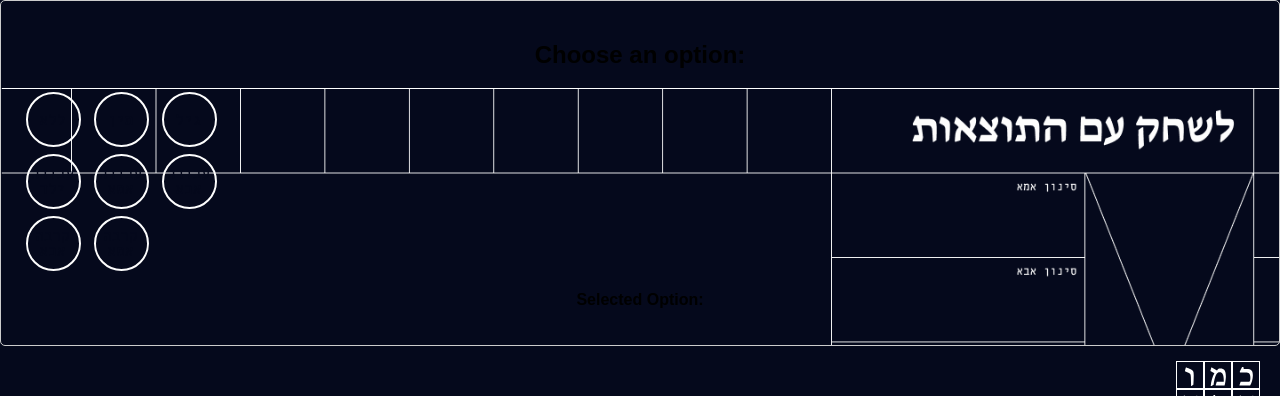
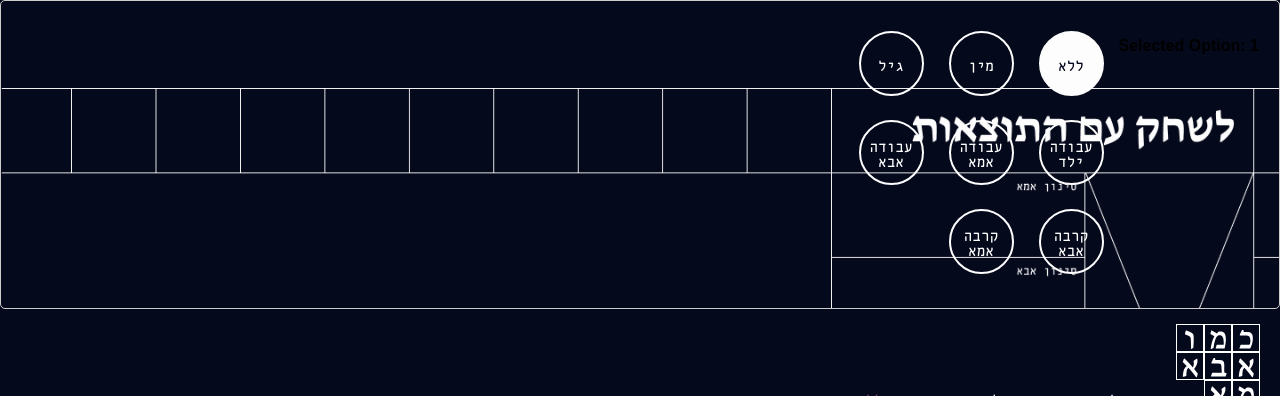
Before and after one commit to mineihadar/indexApp, a React (Create React App) app: page / in a window 1280 px wide. Shown: the top 396 px of the page. Built offline with nearby package versions, Linux system fonts and the light colour scheme; the HTML template or start-up script is replaced by a standard one.

Commit message:
add: radio button with values

```diff
--- a/src/App.js
+++ b/src/App.js
@@ -13,11 +13,14 @@ function App() {
   };
   const [sameMom, setSameMom] = useState(filter.none);
   const [sameDad, setSameDad] = useState(filter.none);
-
+  const [selectedCluster, setSelectedCluster] = useState(1);
   return (
     <div className='App'>
       <div className='background-image'>
-        <RadioButton />
+        <RadioButton
+          selectedOption={selectedCluster}
+          setSelectedOption={setSelectedCluster}
+        />
         <Menu />
         <div style={{ display: "flex", marginLeft: "30px" }}>
           <Dropdown parent={"Mom"} setSameVar={setSameMom} filter={filter} />
@@ -25,7 +28,11 @@ function App() {
           <p>{sameDad}</p>
           <p>{sameMom}</p>
         </div>
-        <SketchGraph dad_score={sameDad} mom_score={sameMom} />
+        <SketchGraph
+          dad_score={sameDad}
+          mom_score={sameMom}
+          order_val={selectedCluster}
+        />
       </div>
     </div>
   );
--- a/src/components/RadioButton.js
+++ b/src/components/RadioButton.js
@@ -1,8 +1,14 @@
 import React, { useState } from "react";
 import "./radiobutton.css";
-const RadioButton = ({ name, id, value, checked, text }) => {
-  const [selectedOption, setSelectedOption] = useState(null);
-
+const RadioButton = ({
+  name,
+  id,
+  value,
+  checked,
+  text,
+  selectedOption,
+  setSelectedOption,
+}) => {
   const options = {
     1: {
       value: "None",
@@ -43,7 +49,6 @@ const RadioButton = ({ name, id, value, checked, text }) => {
   };
   return (
     <div className='eight-option-radio'>
-      <h2>Choose an option:</h2>
       <div className='options-container'>
         <div className='option-row'>
           {[1, 2, 3].map((option) => (
@@ -55,7 +60,9 @@ const RadioButton = ({ name, id, value, checked, text }) => {
                 onChange={() => handleOptionChange(option)}
                 className='option-radio'
               />
-              <span className='option-text'> {options[option]["heb"]}</span>
+              <span className='option-text' checked={selectedOption === option}>
+                {options[option]["heb"]}
+              </span>
             </label>
           ))}
         </div>
--- a/src/components/radiobutton.css
+++ b/src/components/radiobutton.css
@@ -3,6 +3,8 @@
   border: 1px solid #ccc;
   padding: 20px;
   border-radius: 5px;
+  display: flex;
+  justify-content: flex-end;
 }
 
 .options-container {
@@ -12,6 +14,7 @@
 
 .option-row {
   display: flex;
+  flex-direction: row-reverse;
 }
 
 .option-radio {
@@ -20,8 +23,9 @@
   -webkit-appearance: none;
   -moz-appearance: none;
   /* Create a custom radio button */
-  width: 55px;
-  height: 55px;
+  width: 65px;
+  height: 65px;
+  margin: 10px;
   border-radius: 50%;
   border: 2px solid #fdfdfd;
   background-color: none; /* Color of the circle */
@@ -32,7 +36,7 @@
 
 .option-text {
   font-family: "80kb";
-  color: #05091c;
+  color: #fdfdfd;
   position: absolute;
   top: 50%;
   left: 50%;
@@ -54,6 +58,14 @@
   background-color: #fdfdfd;
 }
 
+.option-radio:checked + .option-text {
+  color: #05091c; /* Change color when radio button is checked */
+}
+
+.option-text:checked {
+  color: #05091c;
+}
+
 .selected-option {
   font-weight: bold;
 }
```
